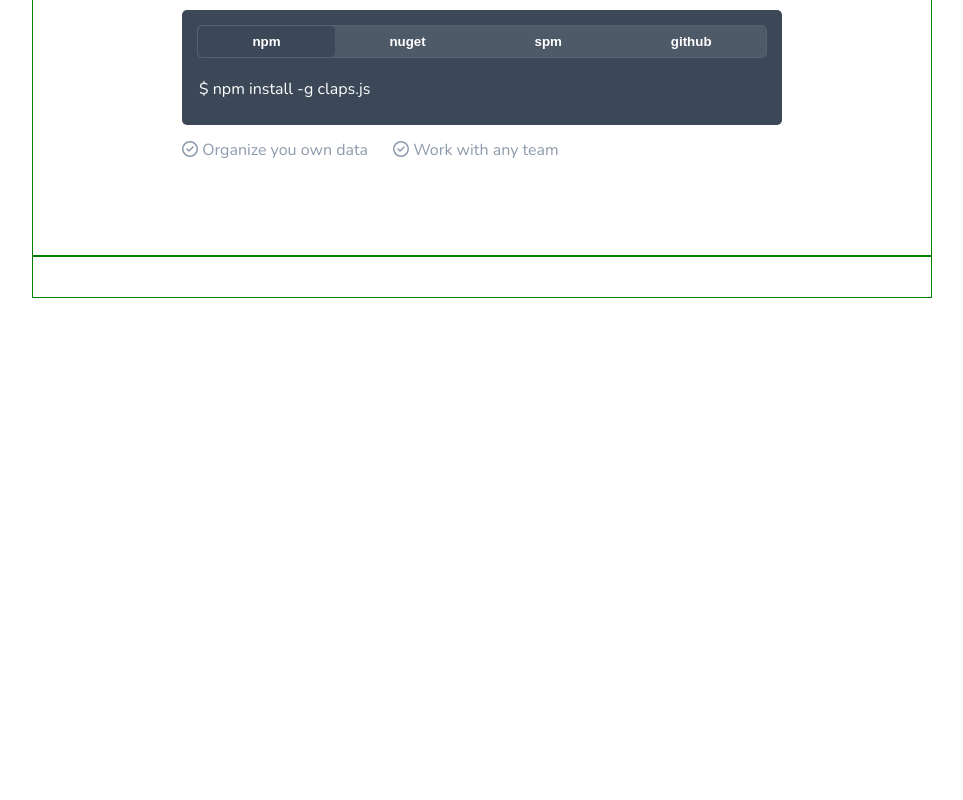
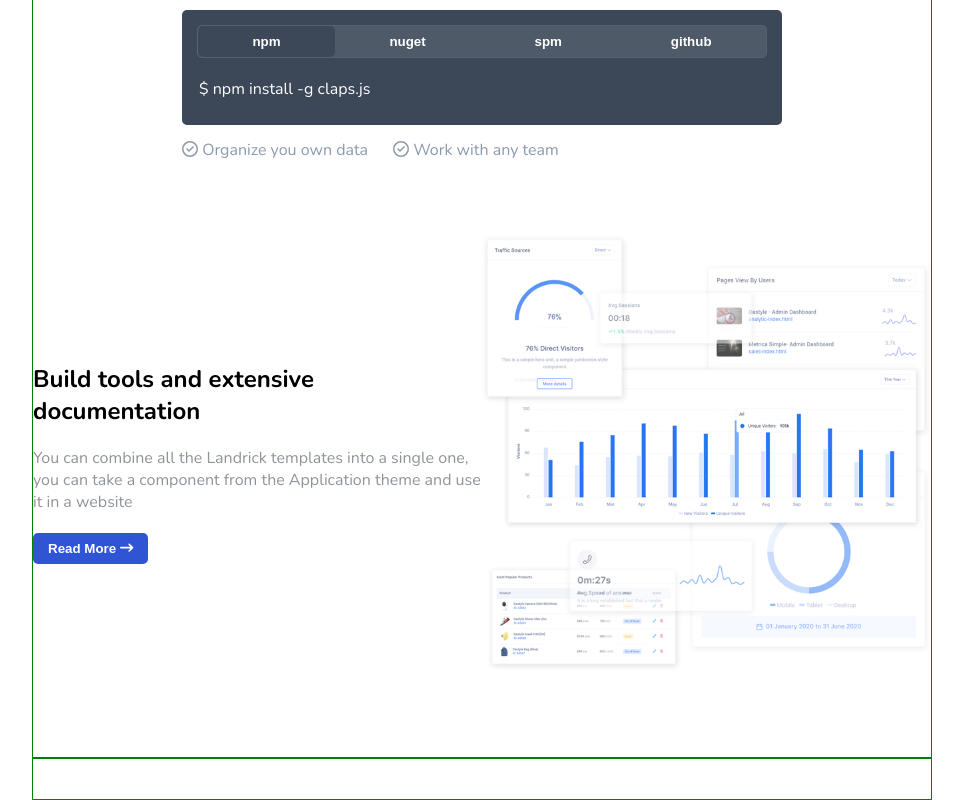
Before and after one commit to Siripiri-hue/proj-html-vuejs, a Vue app: page / in a window 1280 px wide. Shown: the part 1212-2012 px from the top of the page, without its empty margins (158-1121 px from the left). Before the commit the page ends 1510 px from the top, so only its background shows below. Built offline with nearby package versions, Linux system fonts and the light colour scheme.

Commit message:
Aggiunta terza sezione main

```diff
--- a/src/components/MainComponents/ToolsComponent.vue
+++ b/src/components/MainComponents/ToolsComponent.vue
@@ -1,9 +1,20 @@
 <template>
-    <div>
+    <section id="tools" class="flex-row align-cx">
         <!-- componente diviso in due colonne:
         - la prima contiene il testo
         - la seconda contiene l'img -->
-    </div>
+
+        <div class="col-2">
+            <h2 class="section-title">Build tools and extensive documentation</h2>
+            <p class="section-decription">You can combine all the Landrick templates into a single one, you can take a component from the Application theme and use it in a website</p>
+            <button class="blue-btn">Read More <font-awesome-icon icon="fa-solid fa-arrow-right-long" /></button>
+        </div>
+
+        <div class="col-2">
+            <img src="../../assets/img/1.png" alt="">
+        </div>
+
+    </section>
 </template>
 
 <script>
@@ -13,5 +24,8 @@
 </script>
 
 <style lang="scss" scoped>
+.section-title {
+    width: 65%;
+}
 
 </style>
--- a/src/main.js
+++ b/src/main.js
@@ -9,6 +9,7 @@
 import { faJedi } from '@fortawesome/free-solid-svg-icons'
 import { faMaximize } from '@fortawesome/free-solid-svg-icons'
 import { faChevronRight } from '@fortawesome/free-solid-svg-icons'
+import { faArrowRightLong } from '@fortawesome/free-solid-svg-icons'
 
 import { faCircleCheck } from '@fortawesome/free-regular-svg-icons'
 import { faUser } from '@fortawesome/free-regular-svg-icons'
@@ -17,7 +18,7 @@
 import { faGithub } from '@fortawesome/free-brands-svg-icons'
 import { faStackOverflow } from '@fortawesome/free-brands-svg-icons'
 
-library.add(faMagnifyingGlass, faGithub, faStackOverflow, faUser, faSquareCaretUp, faDatabase, faJedi, faMaximize, faChevronRight, faCircleCheck )
+library.add(faMagnifyingGlass, faGithub, faStackOverflow, faUser, faSquareCaretUp, faDatabase, faJedi, faMaximize, faChevronRight, faCircleCheck, faArrowRightLong )
 
 Vue.component('font-awesome-icon', FontAwesomeIcon)
 
```
